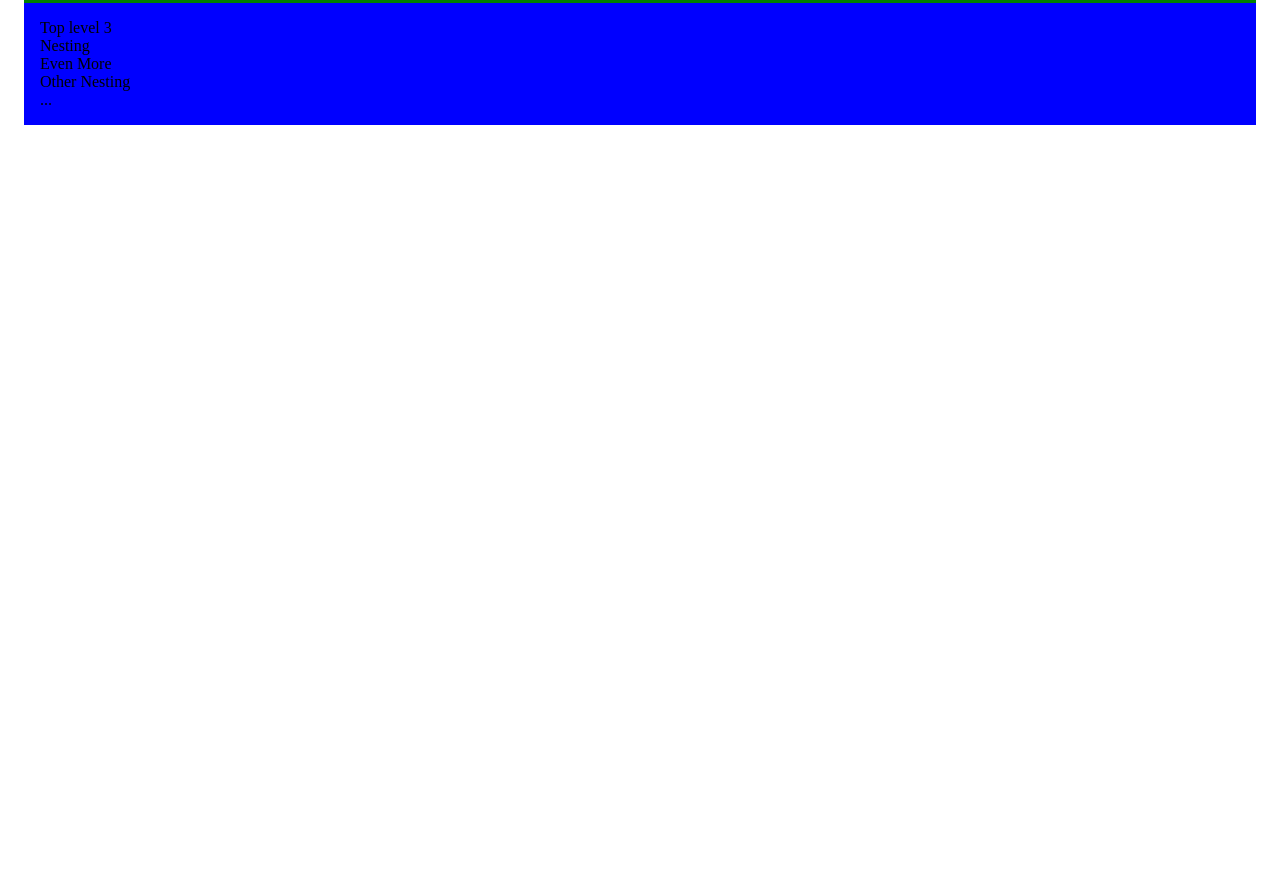
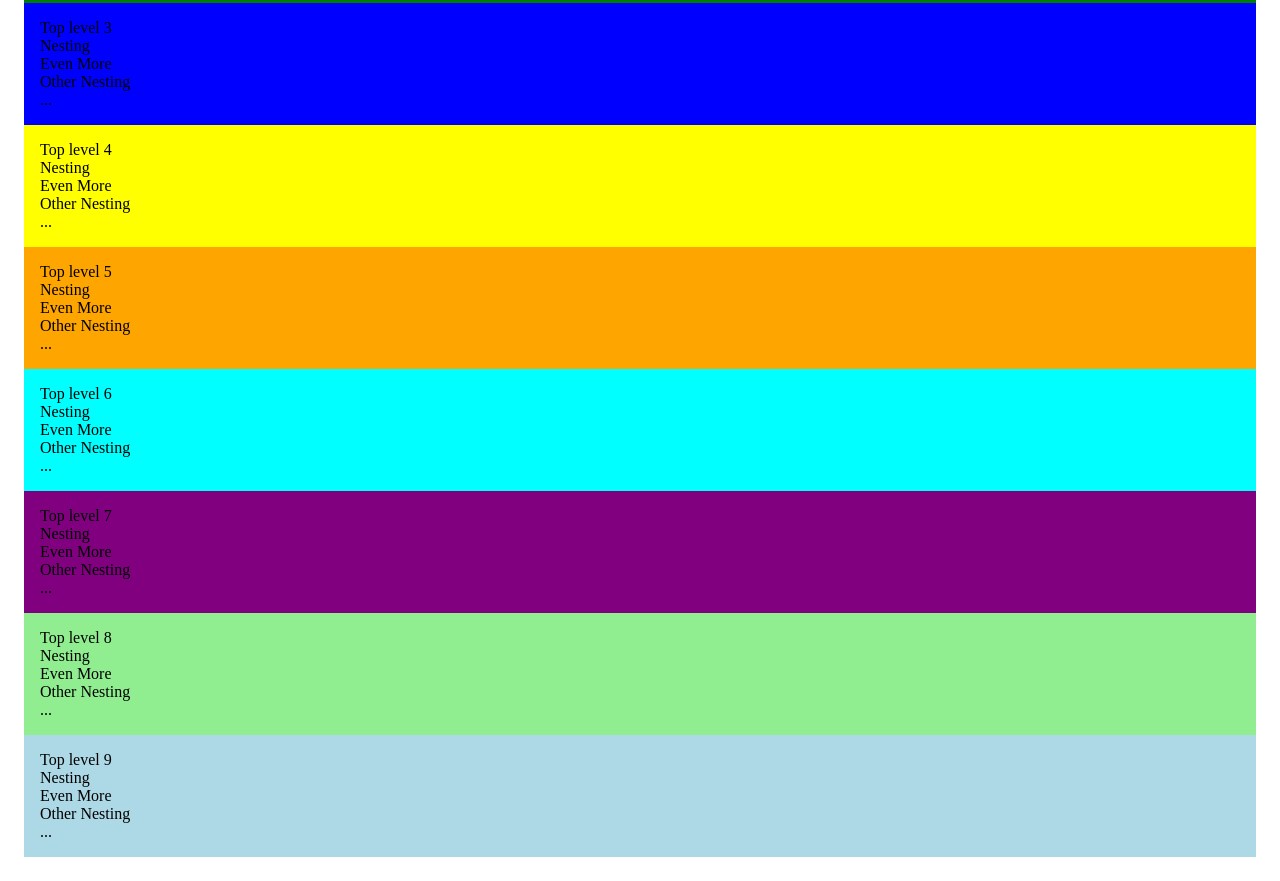
Before and after one commit to polleverywhere/sordid-dragon, a plain HTML site: page example.html in a window 1280 px wide. Shown: the part 337-1218 px from the top of the page. Before the commit the page ends 800 px from the top, so only its background shows below. Drawn offline with nearby package versions, Linux system fonts and the light colour scheme.

Commit message:
Make example longer
to ease testing while scrolled down.

```diff
--- a/example.html
+++ b/example.html
@@ -10,7 +10,13 @@
       .item { padding: 1em; }
       .red { background-color: red; }
       .green { background-color: green; }
+      .lightgreen { background-color: lightgreen; }
       .blue { background-color: blue; }
+      .lightblue { background-color: lightblue; }
+      .yellow { background-color: yellow; }
+      .purple { background-color: purple; }
+      .orange { background-color: orange; }
+      .aqua { background-color: aqua; }
     </style>
   </head>
   <body>
@@ -36,6 +42,48 @@
         <div>Even More<div>Other Nesting</div></div>
         <div class="handle">...</div>
       </div>
+
+      <div class="item yellow">
+        Top level 4
+        <div>Nesting</div>
+        <div>Even More<div>Other Nesting</div></div>
+        <div class="handle">...</div>
+      </div>
+
+      <div class="item orange">
+        Top level 5
+        <div>Nesting</div>
+        <div>Even More<div>Other Nesting</div></div>
+        <div class="handle">...</div>
+      </div>
+
+      <div class="item aqua">
+        Top level 6
+        <div>Nesting</div>
+        <div>Even More<div>Other Nesting</div></div>
+        <div class="handle">...</div>
+      </div>
+
+      <div class="item purple">
+        Top level 7
+        <div>Nesting</div>
+        <div>Even More<div>Other Nesting</div></div>
+        <div class="handle">...</div>
+      </div>
+
+      <div class="item lightgreen">
+        Top level 8
+        <div>Nesting</div>
+        <div>Even More<div>Other Nesting</div></div>
+        <div class="handle">...</div>
+      </div>
+
+      <div class="item lightblue">
+        Top level 9
+        <div>Nesting</div>
+        <div>Even More<div>Other Nesting</div></div>
+        <div class="handle">...</div>
+      </div>
     </div>
 
     <script type="text/javascript">
```
